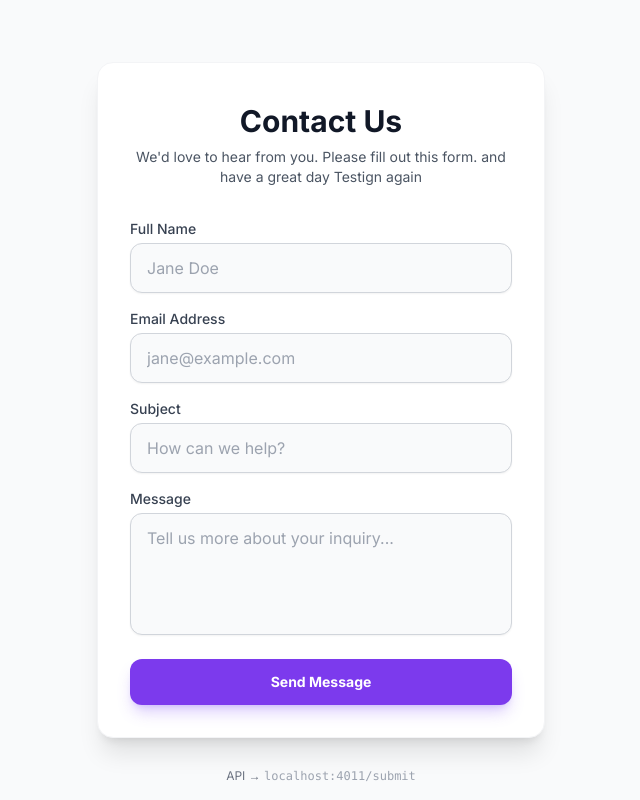
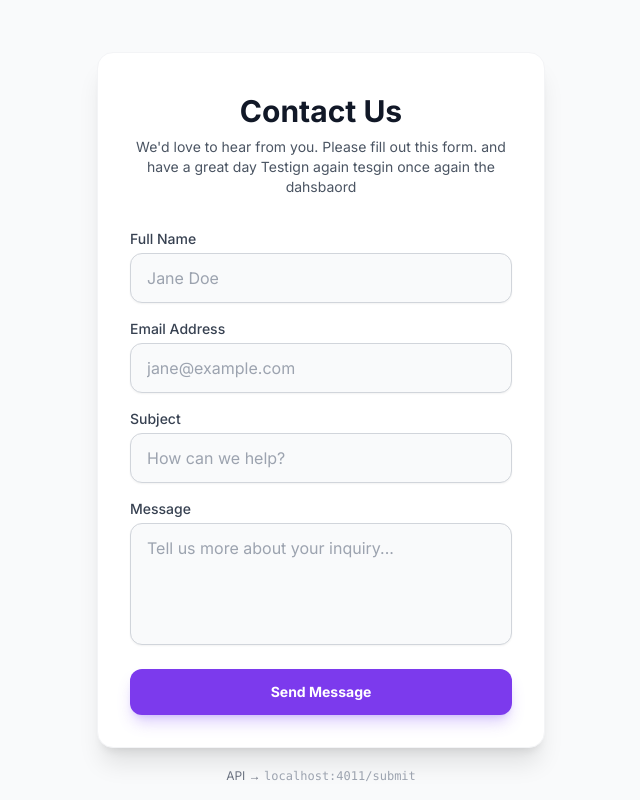
Before and after one commit to R-Pavan-2503/devops_agent_test_apps, a React (Vite) app in the folder apps/forms/frontend/: page / in a window 1280 px wide. Shown: the whole page, without its empty margins (319-959 px from the left). Built offline with nearby package versions, Linux system fonts and the light colour scheme; the HTML template or start-up script is replaced by a standard one.

Commit message:
testing v1 9 commit

```diff
--- a/apps/forms/frontend/src/App.jsx
+++ b/apps/forms/frontend/src/App.jsx
@@ -93,6 +93,7 @@ export default function App() {
             We'd love to hear from you. Please fill out this form.
             and have a great day
             Testign again
+            tesgin once again the dahsbaord
           </p>
         </div>
 
```
